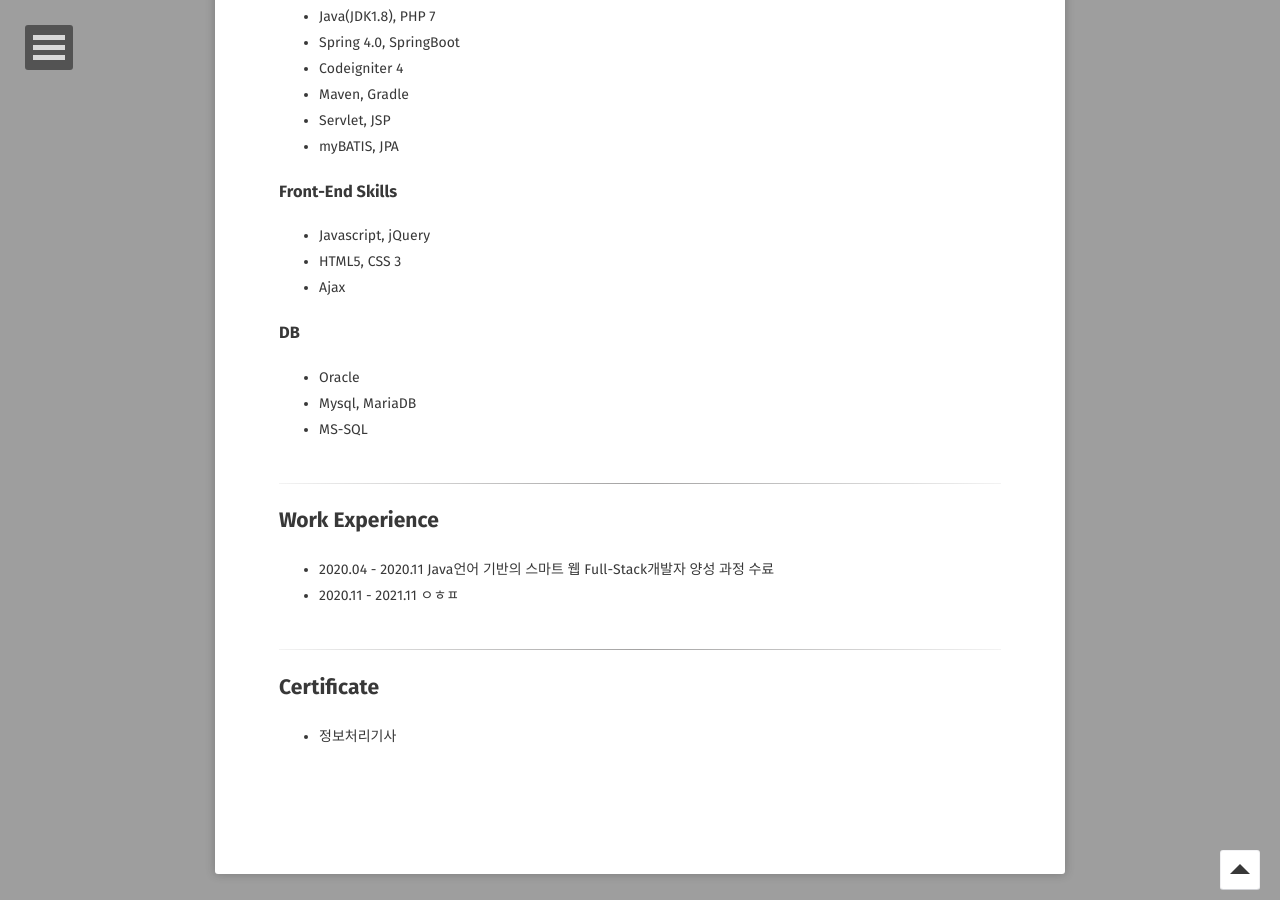
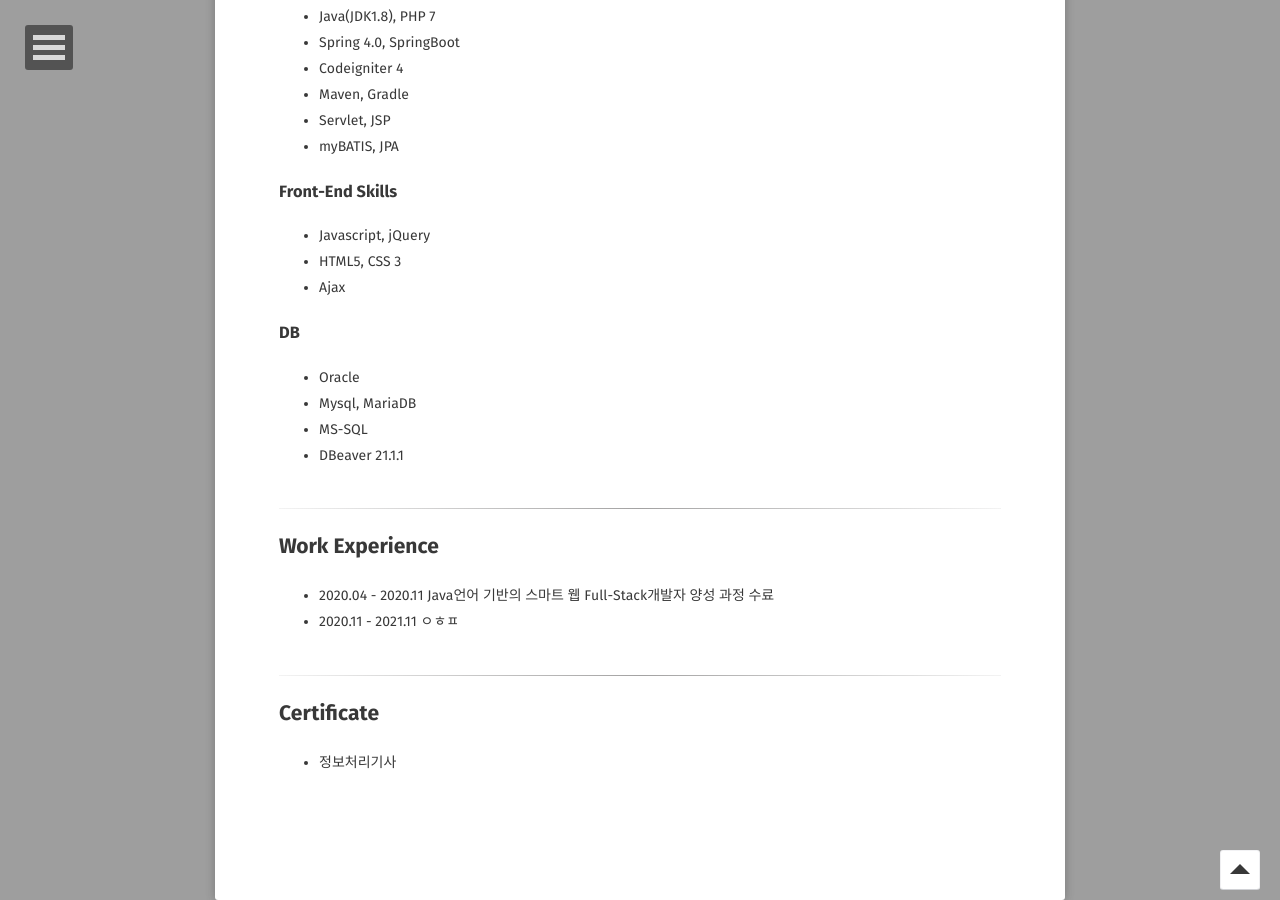
Before and after one commit to GayeonYoon/GayeonYoon.github.io, a Jekyll site: the page built from about/index.md, in a window 1280 px wide and 900 px high, scrolled down 881 px. Built offline with Jekyll 4.4.1, drawn with Linux system fonts in a browser that asks for light colours; some web fonts are replaced.

Commit message:
Update index.md

```diff
--- a/about/index.md
+++ b/about/index.md
@@ -36,6 +36,7 @@ feature: /assets/img/bg.jpg
  * Oracle
  * Mysql, MariaDB
  * MS-SQL
+ * DBeaver 21.1.1
 <br><br>
 
 ------
```
